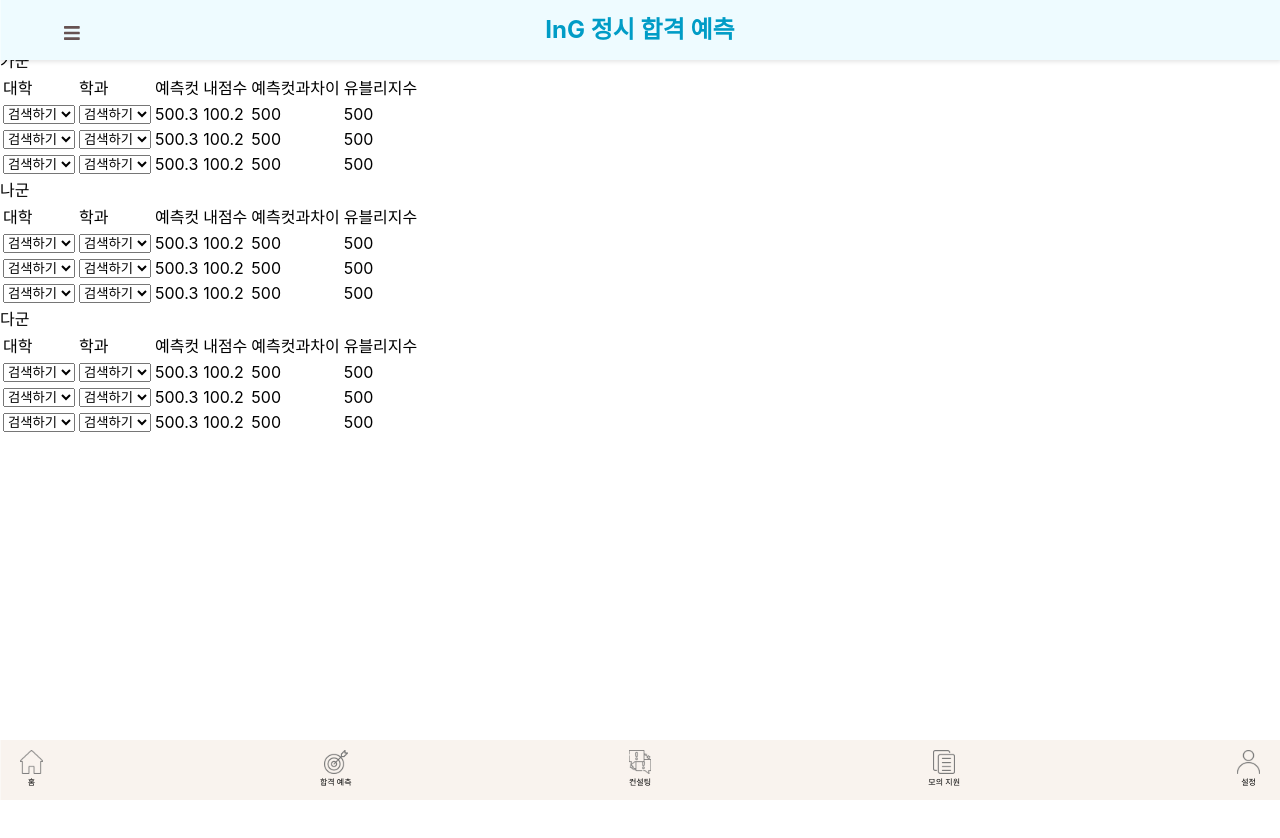
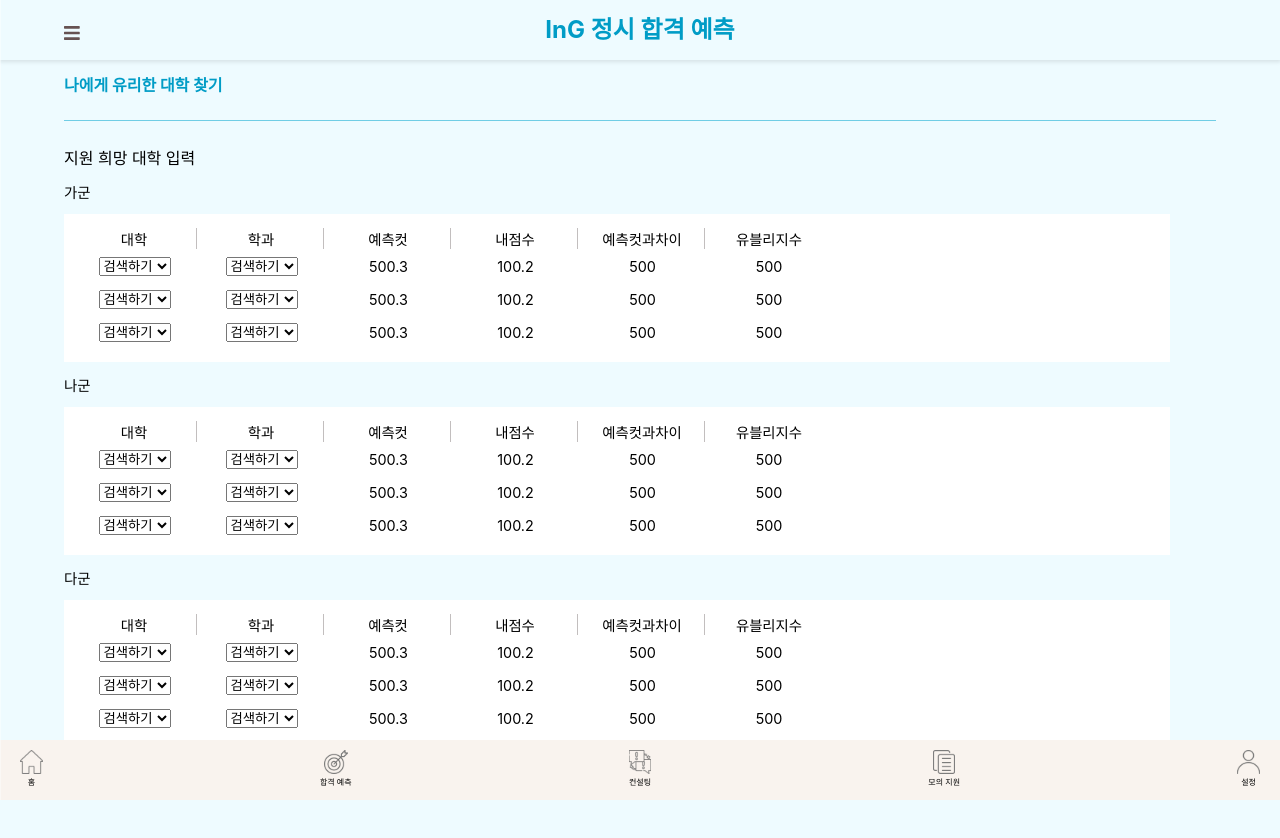
Before and after one commit to sowish23/consulting_app, a React (Create React App) app: page /prediction/beneficial in a window 1280 px wide. Before the commit the page ends 800 px from the top, so only its background shows below. Built offline with nearby package versions, Linux system fonts and the light colour scheme.

Commit message:
Beneficial class 수정

```diff
--- a/src/component/prediction/Beneficial.jsx
+++ b/src/component/prediction/Beneficial.jsx
@@ -9,20 +9,20 @@ const Beneficial = () => {
     return (
         <div>
             <Header />
-            <div className=".Beneficial_simulation_page">
-                <div className=".Beneficial_simulation_content">
-                    <div className=".Beneficial_simulation_detail">
-                        <div className=".Beneficial_section">
-                            <div className=".Beneficial_link_title">나에게 유리한 대학 찾기</div>
-                            <div className=".Beneficial_result_hr"></div>
-                            <div className=".Beneficial_result">
-                                <div className=".Beneficial_result_title">지원 희망 대학 입력</div>
+            <div className="Beneficial_simulation_page">
+                <div className="Beneficial_simulation_content">
+                    <div className="Beneficial_simulation_detail">
+                        <div className="Beneficial_section">
+                            <div className="Beneficial_link_title">나에게 유리한 대학 찾기</div>
+                            <div className="Beneficial_result_hr"></div>
+                            <div className="Beneficial_result">
+                                <div className="Beneficial_result_title">지원 희망 대학 입력</div>
                                 {
                                     type.map(e => {
                                         return (
                                             <div>
-                                                <div className=".Beneficial_result_subtitle">{e}</div>
-                                                <div className=".Beneficial_result_table">
+                                                <div className="Beneficial_result_subtitle">{e}</div>
+                                                <div className="Beneficial_result_table">
                                                     <table>
                                                         <thead>
                                                             <tr>
```
